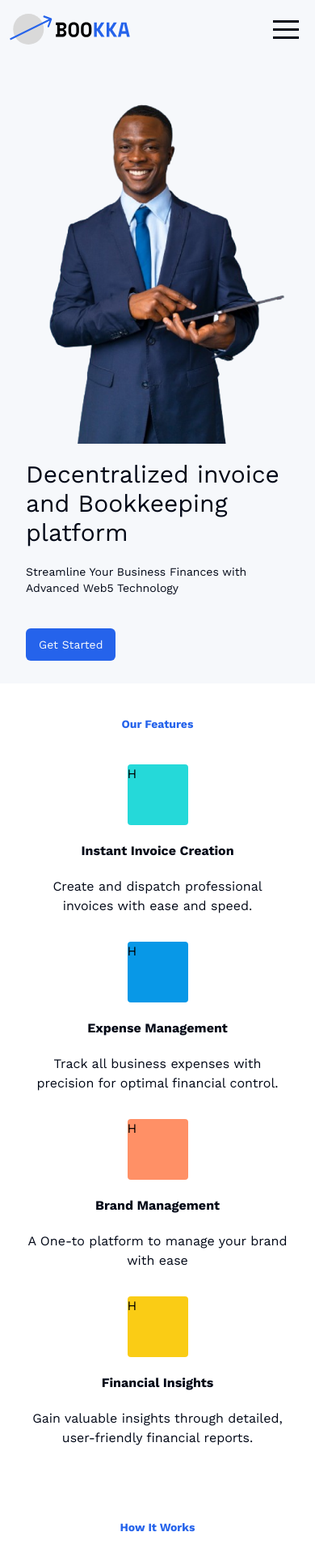
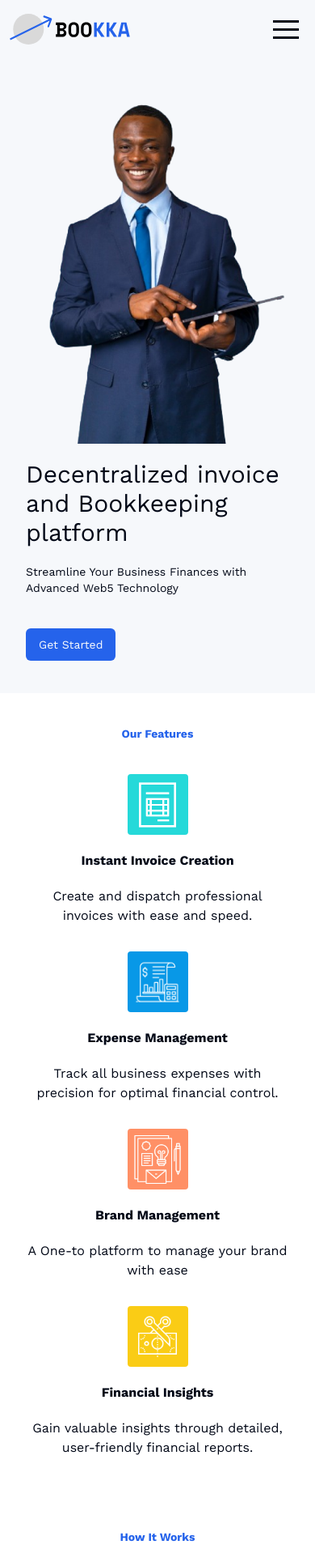
Before and after one commit to Aduwoayooluwa/bookka, a Next.js app: page / in a window 390 px wide. Shown: the top 1934 px of the page at 81% size. Built offline with nearby package versions, Linux system fonts and the light colour scheme.

Commit message:
fix: lp issues

```diff
--- a/src/app/globals.css
+++ b/src/app/globals.css
@@ -1,7 +1,12 @@
+@import url('https://fonts.googleapis.com/css2?family=Work+Sans&display=swap');
+
 @tailwind base;
 @tailwind components;
 @tailwind utilities;
 
+* {
+  font-family: 'Work Sans', monospace;
+}
 @layer base {
   :root {
     --background: 0 0% 100%;
--- a/src/page/app/sections/Boost.tsx
+++ b/src/page/app/sections/Boost.tsx
@@ -1,12 +1,16 @@
 import Image from 'next/image'
 import React from 'react'
 import CheckIcon from "@/assets/icons/check_icon.png";
-
+import { motion } from 'framer-motion';
 type Props = {}
 
 const Boost = (props: Props) => {
   return (
-      <div className='container py-10 md:py-20'>
+        <motion.div
+
+                initial={{ opacity: 0, y: 20 }}
+                whileInView={{ opacity: 1, y: 0 }}
+                transition={{ duration: 0.5 }} className='container py-10 md:py-20'>
           <div className='flex   items-center flex-col md:flex-row justify-center space-x-0 space-y-6 md:space-y-0 md:space-x-10 '>
               <section className='w-full md:w-[35%]'>
                   <Image src={"/main_2.png"} alt="Main Bookka image" width={600} height={700} />
@@ -37,7 +41,7 @@ const Boost = (props: Props) => {
                   </ol>
               </section>
           </div>
-    </div>
+    </motion.div>
   )
 }
 
--- a/src/page/app/sections/Features.tsx
+++ b/src/page/app/sections/Features.tsx
@@ -1,17 +1,22 @@
 import React from 'react'
-
+import { motion } from 'framer-motion'
+import Image from 'next/image'
 type Props = {}
 
 const Features = (props: Props) => {
   return (
-      <div className='py-10 md:py-20'>
+      <motion.div
+
+            initial={{ opacity: 0, y: 20 }}
+            whileInView={{ opacity: 1, y: 0 }}
+            transition={{ duration: 0.5 }} className='py-10 md:py-20'>
           <p className='text-blue-600 text-center font-semibold text-sm md:text-lg'>Our Features</p>
 
           <section className='flex space-y-8 md:space-y-0 items-start flex-wrap justify-around container pt-10 w-full'>
 
               <div className='w-full md:w-[265px] grid place-items-center' >
-                  <div className='bg-[#25D9D9] w-[75px] h-[75px] rounded'>
-                      <p className='text-black'>H</p>
+                  <div className='bg-[#25D9D9] grid place-items-center w-[75px] h-[75px] rounded'>
+                       <Image width={60} height={60}  src={"/icons/invoice_icon.png"} alt={`booka icon`}  />
                   </div>
                   <h2 className='font-semibold my-5'>Instant Invoice Creation</h2>
 
@@ -21,8 +26,8 @@ const Features = (props: Props) => {
               </div>
 
               <div className='w-full md:w-[265px] grid place-items-center'>
-                  <div className='bg-[#0898E7] w-[75px] h-[75px] rounded'>
-                      <p className='text-black'>H</p>
+                  <div className='bg-[#0898E7] grid place-items-center w-[75px] h-[75px] rounded'>
+                     <Image width={60} height={60}  src={"/icons/bookkeeping_icon.png"} alt={`booka icon`}  />
                   </div>
                   <h2 className='font-semibold my-5'>Expense Management</h2>
 
@@ -30,8 +35,8 @@ const Features = (props: Props) => {
               </div>
 
               <div className='w-full md:w-[265px] grid place-items-center'>
-                  <div className='bg-[#FF9066] w-[75px] h-[75px] rounded'>
-                      <p className='text-black'>H</p>
+                  <div className='grid place-items-center bg-[#FF9066] w-[75px] h-[75px] rounded'>
+                       <Image width={60} height={60}  src={"/icons/brand_icon.png"} alt={`booka icon`}  />
                   </div>
                   <h2 className='font-semibold my-5'>Brand Management</h2>
 
@@ -41,8 +46,8 @@ const Features = (props: Props) => {
               </div>
 
               <div className='w-full md:w-[265px] grid place-items-center'>
-                  <div className='bg-yellow-400 w-[75px] h-[75px] rounded'>
-                      <p className='text-black'>H</p>
+                  <div className='bg-yellow-400 grid place-items-center w-[75px] h-[75px] rounded'>
+                      <Image width={60} height={60}  src={"/icons/expense_icon.png"} alt={`booka icon`}  />
                   </div>
                   <h2 className='font-semibold my-5'>Financial Insights</h2>
 
@@ -51,7 +56,7 @@ const Features = (props: Props) => {
                   </p>
               </div>
           </section>
-    </div>
+    </motion.div>
   )
 }
 
--- a/src/page/app/sections/Hero.tsx
+++ b/src/page/app/sections/Hero.tsx
@@ -1,6 +1,6 @@
 import { Button } from '@/components/ui/button'
 import React from 'react'
-
+import { motion } from 'framer-motion'
 import Image from 'next/image'
 import Navigation from '../layouts/Navigation'
 import Link from 'next/link'
@@ -8,7 +8,10 @@ type Props = {}
 
 const Hero = (props: Props) => {
   return (
-      <div className='w-full lg:h-screen md:h-[700px] h-screen bg-[#F6F8FB]'>
+       <motion.div
+                initial={{ opacity: 0, y: 20 }}
+                whileInView={{ opacity: 1, y: 0 }}
+                transition={{ duration: 0.5 }} className='w-full lg:h-screen md:h-[700px] min-h-screen bg-[#F6F8FB]'>
           <Navigation />
           <div className='w-full container justify-around items-center flex flex-col md:flex-row'>
                <section className='w-full order-1 md:order-none md:w-[550px] lg:w-[45%]'>
@@ -25,7 +28,7 @@ const Hero = (props: Props) => {
                   <Image src={"/man_image.png"} alt={"Man image bookka"} width={400} height={600} />
               </section>
          </div>
-    </div>
+    </motion.div>
   )
 }
 
--- a/src/page/app/sections/HowItWorks.tsx
+++ b/src/page/app/sections/HowItWorks.tsx
@@ -1,5 +1,5 @@
 import Image from "next/image";
-
+import { motion } from "framer-motion"
 const steps = [
   {
     title: 'Sign Up',
@@ -21,7 +21,10 @@ const steps = [
 
 const HowItWorksSection = () => {
   return (
-    <div className="py-12 bg-white">
+     <motion.div
+                initial={{ opacity: 0, y: 20 }}
+                whileInView={{ opacity: 1, y: 0 }}
+                transition={{ duration: 0.5 }}className="py-12 bg-white">
       <div className="max-w-7xl mx-auto px-4 sm:px-6 lg:px-8">
         <h2 className="text-blue-600 text-center font-semibold text-sm md:text-lg">
           How It Works
@@ -38,7 +41,7 @@ const HowItWorksSection = () => {
           </dl>
         </div>
       </div>
-    </div>
+    </motion.div>
   );
 };
 
```
Also changed, not shown: public/icons/brand_icon.png (added), src/page/app/sections/Footer.tsx (deleted).
